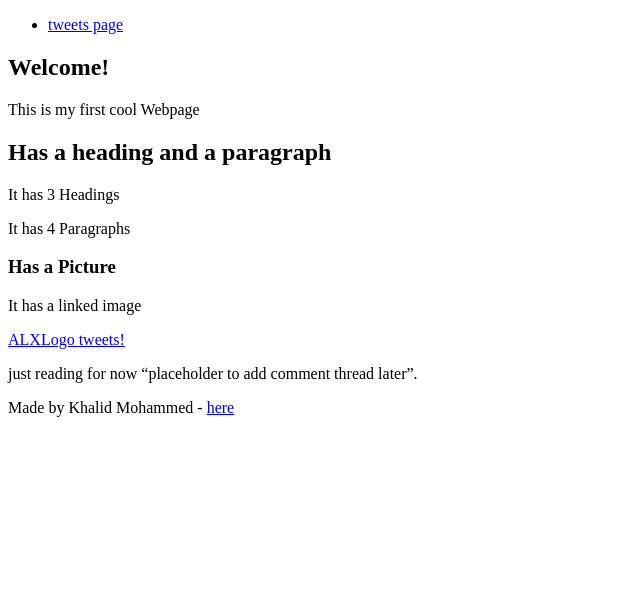
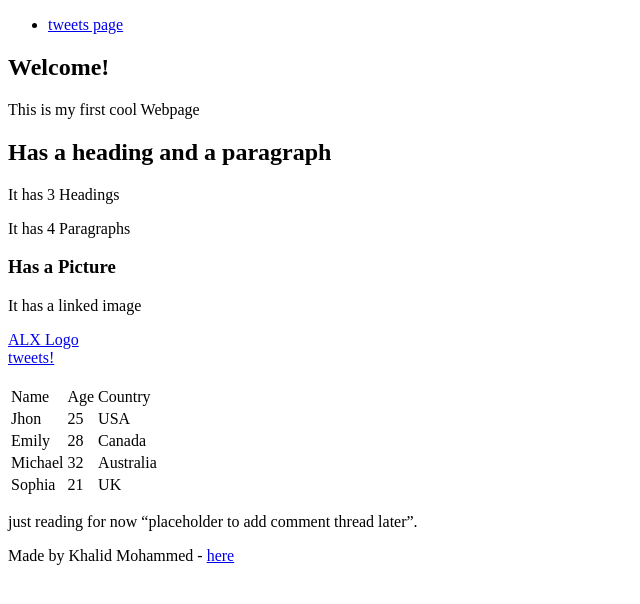
Before and after one commit to kalid-2024/My_First_Portfolio, a plain HTML site: page html_basic/index.html in a window 1280 px wide. Shown: the whole page, without its empty margins (0-640 px from the left). Drawn offline with Linux system fonts and the light colour scheme.

Commit message:
Added a Table

```diff
--- a/html_basic/index.html
+++ b/html_basic/index.html
@@ -21,8 +21,39 @@
             <p>It has 4 Paragraphs</p>
             <h3>Has a Picture</h3>
             <p>It has a linked image</p>
-            <a href="https://i.ibb.co/gTDZZT8/ALX-Logo-07.png" target="_blank"> ALXLogo </a>
-            <a href="tweets.html" target="_blank">tweets!</a>
+            <a href="https://i.ibb.co/gTDZZT8/ALX-Logo-07.png" target="_blank"> ALX Logo </a> <br>
+
+            <a href="tweets.html" target="_blank">tweets!</a> <br> <br>
+            <table>
+                <thead>
+                    <td>Name</td>
+                    <td>Age</td>
+                    <td>Country</td>
+                </thead>
+                <tbody>
+                    <tr>
+
+                        <td>Jhon</td>
+                        <td>25</td>
+                        <td>USA</td>
+                    </tr>
+                    <tr>
+                        <td>Emily</td>
+                        <td>28</td>
+                        <td>Canada</td>
+                    </tr>
+                    <tr>
+                        <td>Michael</td>
+                        <td>32</td>
+                        <td>Australia</td>
+                    </tr>
+                    <tr>
+                        <td>Sophia</td>
+                        <td>21</td>
+                        <td>UK</td>
+                    </tr>
+                </tbody>
+            </table>
         </article>
         <aside>
             <p>just reading for now “placeholder to add comment thread later”.</p>
```
